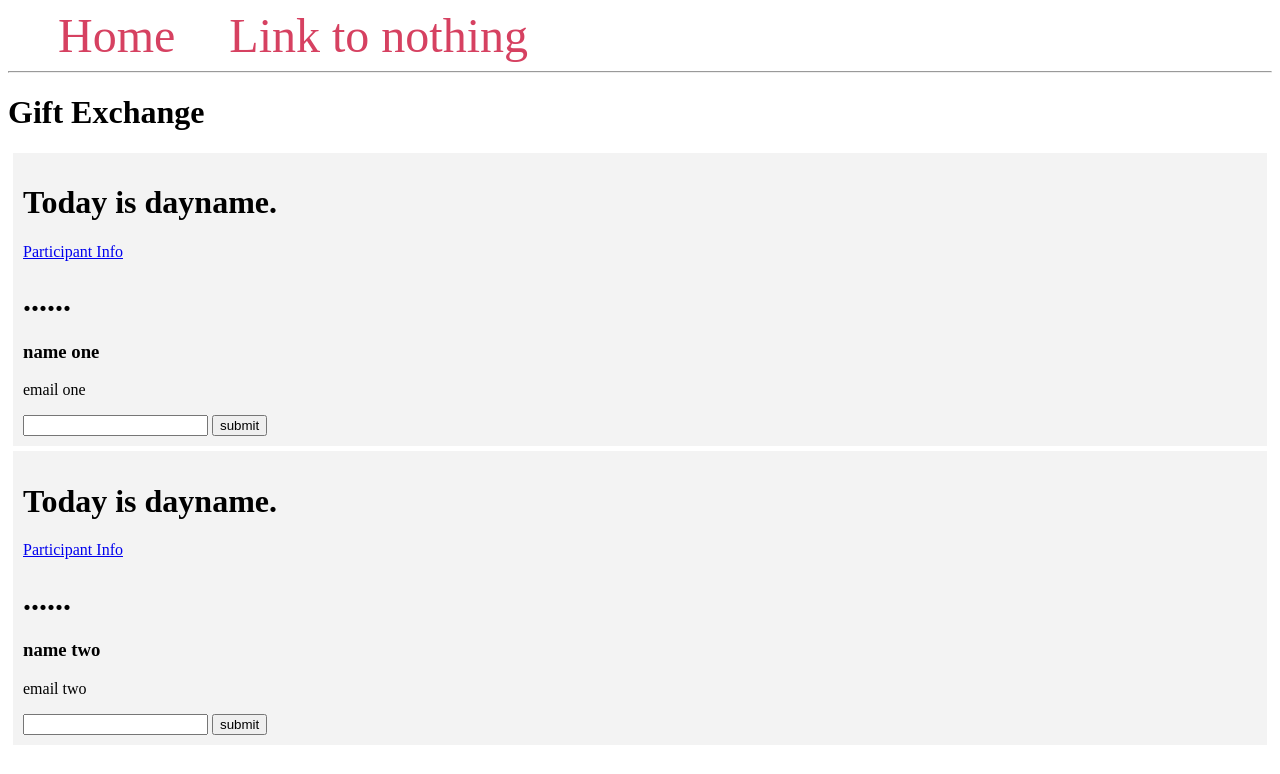
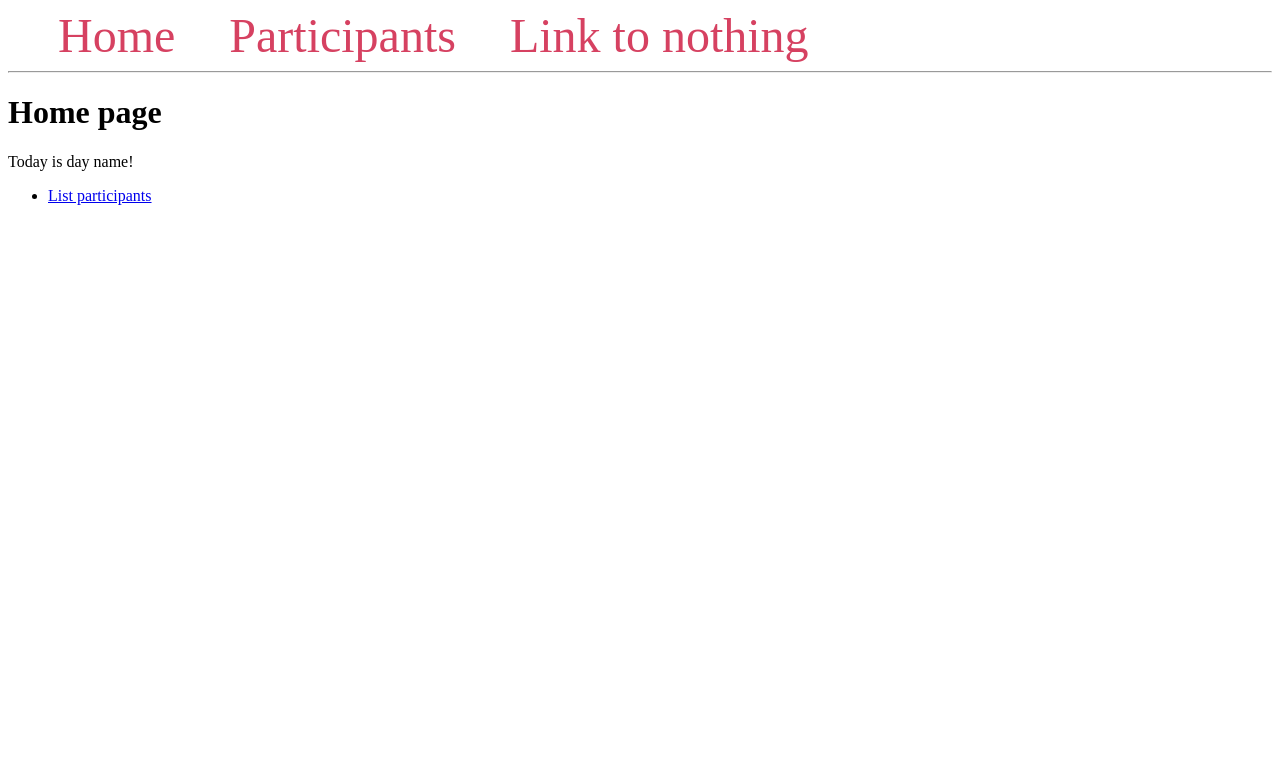
Before and after one commit to mohobson/gift-exchange, a Flask app: page / in a window 1280 px wide. Shown: the top 774 px of the page. Run offline with Flask 2, Linux system fonts and the light colour scheme.

Commit message:
added db and views

```diff
--- a/Info.py
+++ /dev/null
@@ -1,4 +0,0 @@
-class Info:
-    def __init__(self, title, email=None):
-        self.title = title
-        self.email = email
--- a/app.py
+++ b/app.py
@@ -1,6 +1,9 @@
 from flask import Flask, render_template, request
 
 import datetime
+import views
+from database import Database
+from participants import Participant
 
 messages = [{'name': 'name one',
              'email': 'email one'},
@@ -12,6 +15,14 @@ def create_app():
     app = Flask(__name__)
     app.config.from_object("settings")
 
+    app.add_url_rule("/", view_func=views.home_page)
+    app.add_url_rule("/participants", view_func=views.participants_page)
+
+    db = Database()
+    db.add_participant(Participant("person1", email="123@aol.com"))
+    db.add_participant(Participant("person2"))
+    app.config["db"] = db
+
     @app.route('/')
     def index():
         # today = datetime.datetime()
@@ -20,15 +31,15 @@ def create_app():
         print(day_name)
         return render_template('index.html', day=day_name, messages=messages)
 
-    @app.route('/info')
-    def info_page():
-        return render_template("info.html")
+    @app.route('/participants')
+    def participant_page():
+        return render_template("participant.html")
 
-    @app.route('/info')
-    def info_add_page():
+    @app.route('/participant')
+    def participant_add_page():
         if request.method == "GET":
             return render_template(
-                "info.html"
+                "participant.html"
             )
 
         else:
--- /dev/null
+++ b/participants.py
@@ -0,0 +1,4 @@
+class Participant:
+    def __init__(self, participant, email=None):
+        self.participant_name = participant
+        self.email = email
--- a/templates/base.html
+++ b/templates/base.html
@@ -2,7 +2,7 @@
 <html lang="en">
 <head>
     <meta charset="UTF-8">
-    <title>{% block title %} {% endblock %} - Home</title>
+    <title>{% block title %} {% endblock %}</title>
     <link rel="stylesheet" href="{{ url_for('static', filename='style.css') }}">
     <!-- <style>
         .message {
@@ -20,10 +20,13 @@
     </style> -->
 </head>
 <body>
-    <nav>
-        <a href="{{ url_for('index') }}">Home</a>
-        <a href="#">Link to nothing</a>
-    </nav>
+    <header>
+        <nav>
+            <a href="{{ url_for('home_page') }}">Home</a>
+            <a href="{{ url_for('participants_page') }}">Participants</a>
+            <a href="#">Link to nothing</a>
+        </nav>
+    </header>
     <hr>
     <div class="content">
         {% block content %} {% endblock %}
--- a/templates/index.html
+++ b/templates/index.html
@@ -1,17 +1,13 @@
 {% extends 'base.html' %}
 
+
+
+{% block title %}Home{% endblock %}
 {% block content %}
-    <h1>{% block title %} Gift Exchange {% endblock %}</h1>
-    {% for message in messages %}
-        <div class='message'>
-            <h1>Today is {{ day }}.</h1>
-            <a href="{{ url_for('info_page') }}">Participant Info</a>
-            <h1>......</h1>
-            <h3>{{ message['name'] }}</h3>
-            <p>{{ message['email'] }}</p>
-            <input id="name{{ message['title'] }}" type="text">
-            <button>submit</button>
+    <h1>Home page</h1>
+    <p>Today is {{ day }}!</p>
 
-        </div>
-    {% endfor %}
+    <ul>
+      <li><a href="{{ url_for('participants_page') }}">List participants</a></li>
+    </ul>
 {% endblock %}
--- /dev/null
+++ b/views.py
@@ -0,0 +1,17 @@
+from datetime import datetime
+
+from flask import render_template
+from flask import current_app, render_template
+
+
+def home_page():
+    # today = datetime.today()
+    # day_name = today.strftime("%A")
+    day_name = 'day name'
+    return render_template("index.html", day=day_name)
+
+
+def participants_page():
+    db = current_app.config["db"]
+    participants = db.get_participants()
+    return render_template("participants.html", participants=sorted(participants))
```
Also changed, not shown: database.py (+28 -0 lines), templates/participants.html (renamed from templates/info.html, +16 -1 lines).
